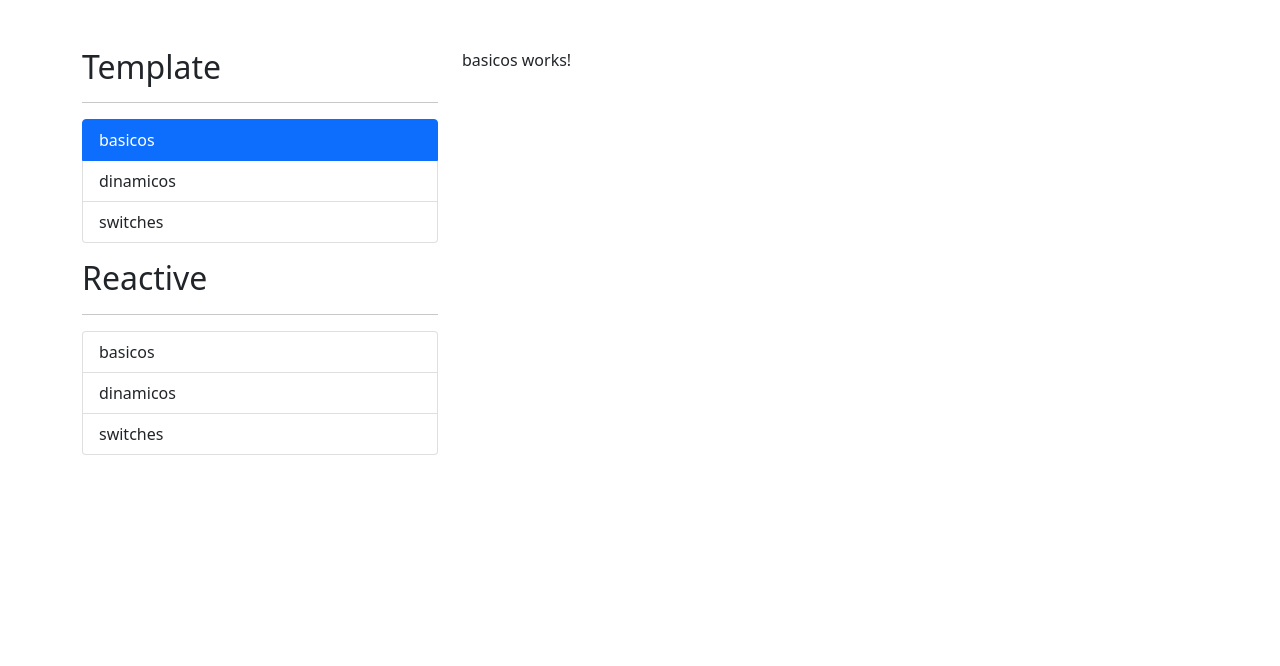
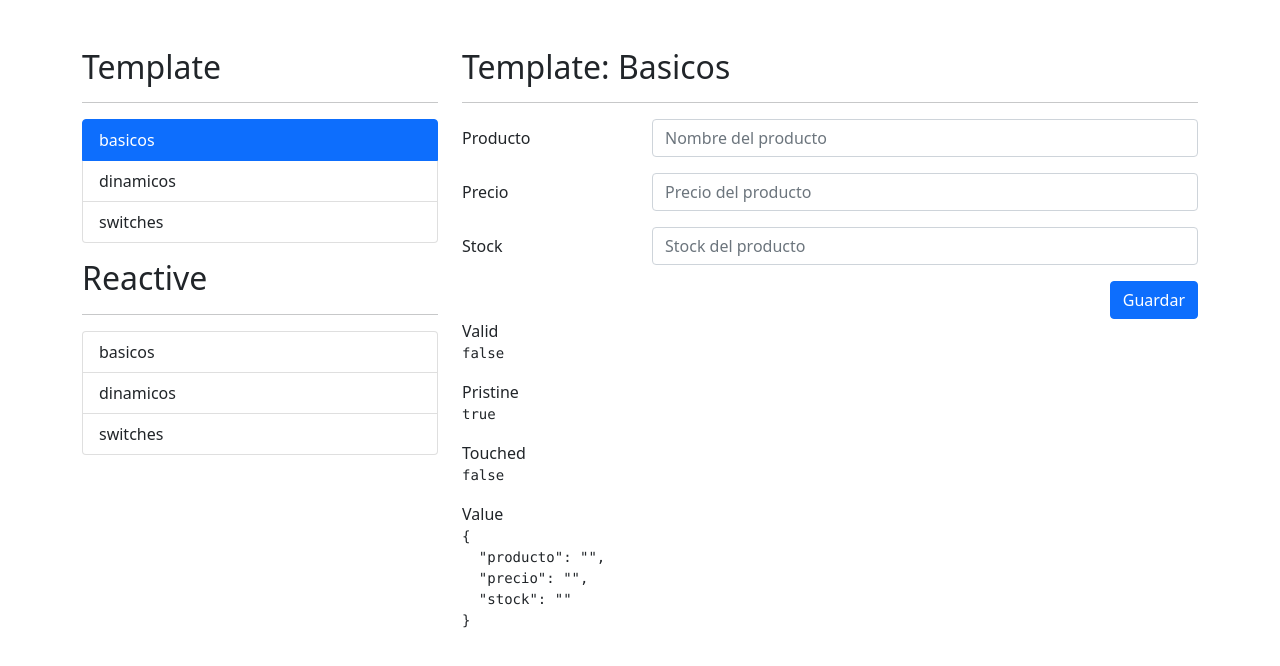
Before and after one commit to PanchonSoto/06-formulariosApp, an Angular app: page /template/basicos in a window 1280 px wide. Shown: the top 666 px of the page. Built offline with nearby package versions, Linux system fonts and the light colour scheme.

Commit message:
formdesing & error

```diff
--- a/src/app/template/basicos/basicos.component.html
+++ b/src/app/template/basicos/basicos.component.html
@@ -1 +1,57 @@
-<p>basicos works!</p>
+<h2>Template: Basicos</h2>
+<hr>
+
+<div class="row">
+    <div class="col">
+
+        <form (ngSubmit)="guardar(miFormulario)" #miFormulario="ngForm" autocomplete="off">
+            <div class="mb-3 row">
+                <label class="col-sm-3 col-form-label">Producto</label>
+                <div class="col-sm-9">
+                    <input type="text" class="form-control" placeholder="Nombre del producto" ngModel name="producto" required minlength="3">
+
+                    <span class="form-text text-danger"
+                    *ngIf="miFormulario.controls.producto?.invalid && miFormulario.controls.producto?.touched">
+                        Debe ser de 3 letras
+                    </span>
+                </div>
+            </div>
+
+            <div class="mb-3 row">
+                <label class="col-sm-3 col-form-label">Precio</label>
+                <div class="col-sm-9">
+                    <input type="number" class="form-control" placeholder="Precio del producto" ngModel name="precio" required>
+                </div>
+            </div>
+
+            <div class="mb-3 row">
+                <label class="col-sm-3 col-form-label">Stock</label>
+                <div class="col-sm-9">
+                    <input type="number" class="form-control" placeholder="Stock del producto" ngModel name="stock" required>
+                </div>
+            </div>
+
+            <div class="row">
+                <div class="col">
+                    <button type="submit" class="btn btn-primary float-end">Guardar</button>
+                </div>
+            </div>
+        </form>
+    </div>
+</div>
+
+<div class="row">
+    <div class="col">
+        <span>Valid</span>
+        <pre>{{ miFormulario.valid | json }}</pre>
+
+        <span>Pristine</span>
+        <pre>{{ miFormulario.pristine| json }}</pre>
+
+        <span>Touched</span>
+        <pre>{{ miFormulario.touched | json }}</pre>
+
+        <span>Value</span>
+        <pre>{{ miFormulario.value | json }}</pre>
+    </div>
+</div>
--- a/src/app/template/basicos/basicos.component.ts
+++ b/src/app/template/basicos/basicos.component.ts
@@ -1,4 +1,5 @@
 import { Component, OnInit } from '@angular/core';
+import { NgForm } from '@angular/forms';
 
 @Component({
   selector: 'app-basicos',
@@ -13,4 +14,8 @@
   ngOnInit(): void {
   }
 
+  guardar(form: NgForm){
+    console.log(form);
+  }
+
 }
--- a/src/app/template/template.module.ts
+++ b/src/app/template/template.module.ts
@@ -1,5 +1,6 @@
 import { NgModule } from '@angular/core';
 import { CommonModule } from '@angular/common';
+import { FormsModule } from '@angular/forms';
 
 import { TemplateRoutingModule } from './template-routing.module';
 import { BasicosComponent } from './basicos/basicos.component';
@@ -15,6 +16,7 @@
   ],
   imports: [
     CommonModule,
+    FormsModule,
     TemplateRoutingModule
   ]
 })
```
